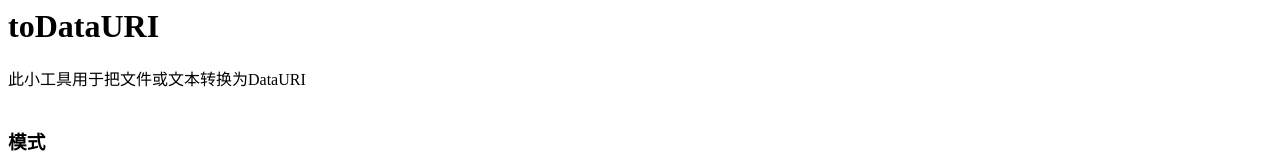
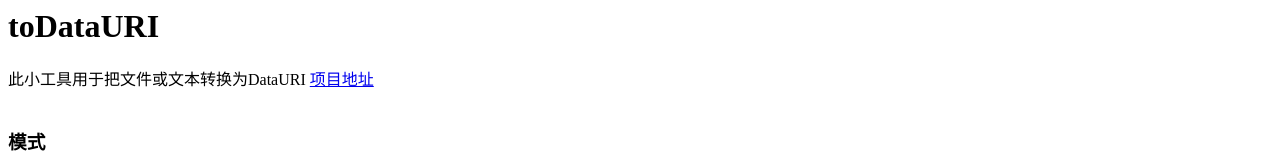
Before and after one commit to JiaJiaJiang/toDataURI, a plain HTML site: page index.html in a window 1280 px wide. Shown: the top 161 px of the page. Drawn offline with Linux system fonts and the light colour scheme.

Commit message:
添加项目地址

```diff
--- a/index.html
+++ b/index.html
@@ -3,6 +3,7 @@
 <h1>toDataURI</h1>
 此小工具用于把文件或文本转换为DataURI
 
+<a target="_blank" href="https://coding.net/u/luojia/p/toDataURI/">项目地址</a>
 <br>
 <br>
 <form>
```
